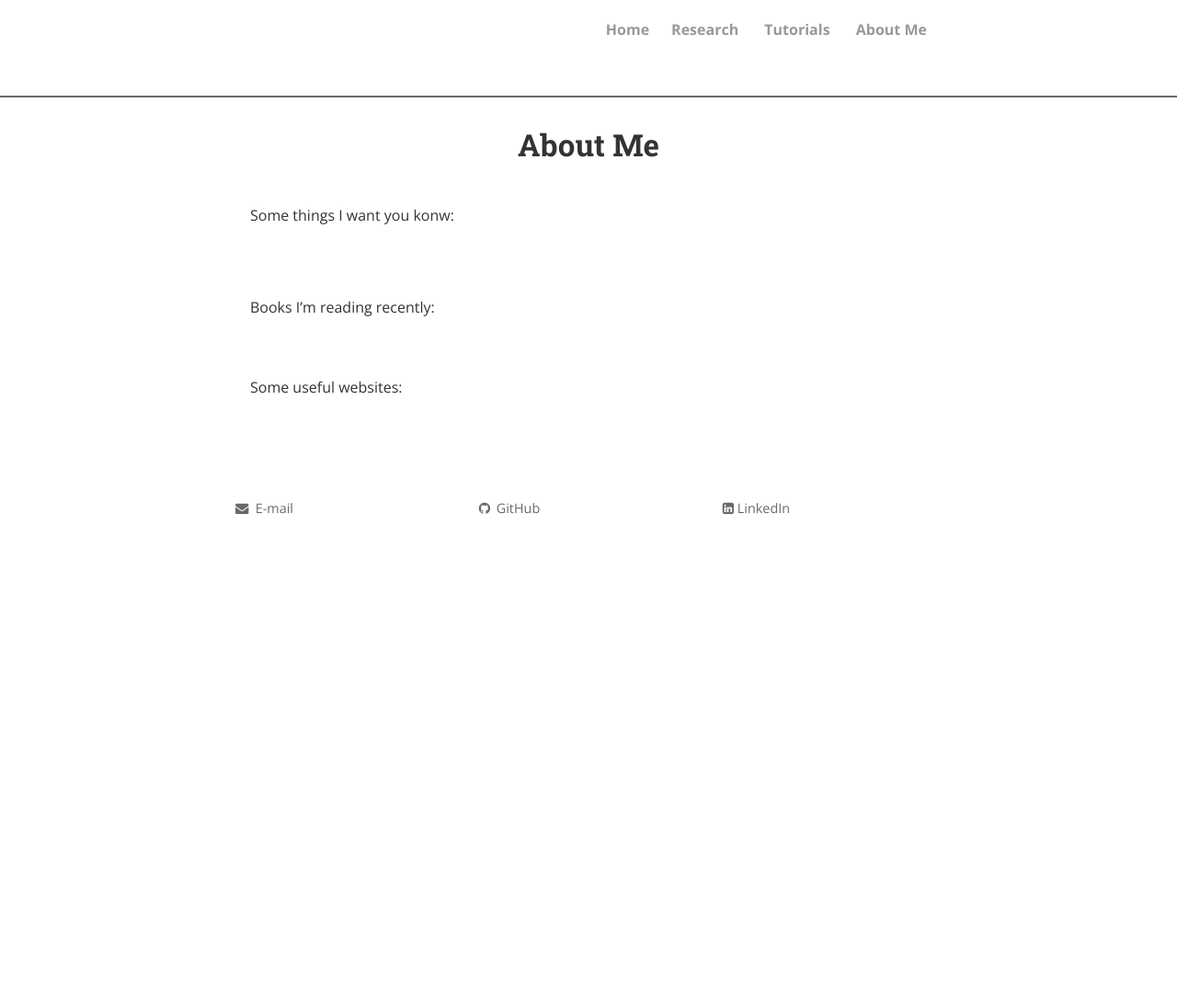
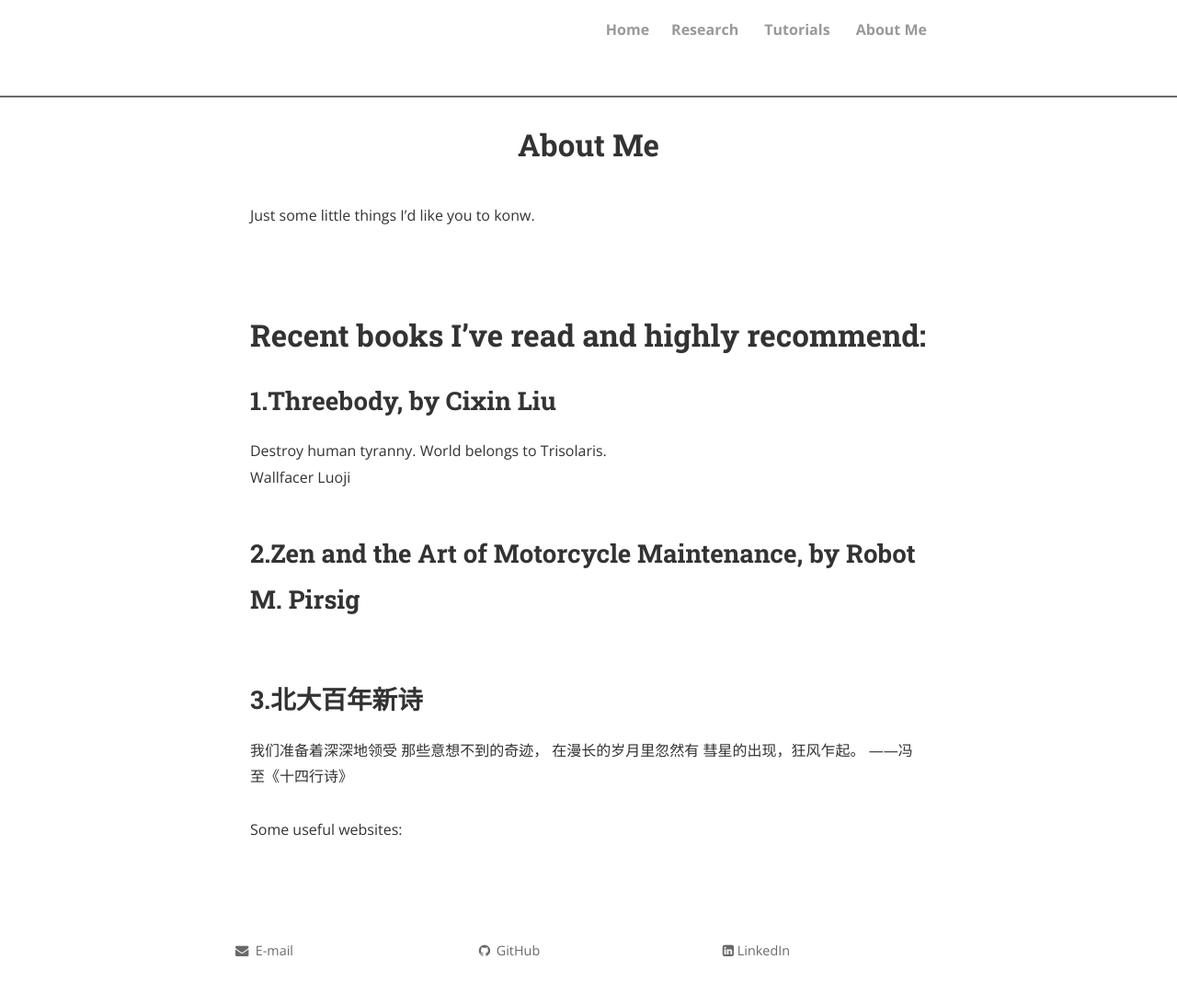
Before and after one commit to Yunga-Wu/Yunga-Wu.github.io, a Jekyll site: the page built from about.md, in a window 1280 px wide. Shown: the whole page at 92% size. Built offline with Jekyll 4.4.1, drawn with Linux system fonts in a browser that asks for light colours; nearby versions of some CDN libraries; comment, search, counter and statistics services are not loaded; a style sheet for code colours, icons or effects is not loaded; before the commit the page ends 900 px from its top, so only the background shows below that.

Commit message:
Update about.md

```diff
--- a/about.md
+++ b/about.md
@@ -4,12 +4,23 @@ title: About Me
 permalink: /about/
 ---
 
-Some things I want you konw:
-
+Just some little things I'd like you to konw.
 
 <br>
 <br>
-Books I'm reading recently:
+# Recent books I've read and highly recommend:
+## 1.Threebody, by Cixin Liu
+Destroy human tyranny. World belongs to Trisolaris.
+Wallfacer Luoji
+<br>
+## 2.Zen and the Art of Motorcycle Maintenance, by Robot M. Pirsig
+<br>
+## 3.北大百年新诗
+我们准备着深深地领受
+那些意想不到的奇迹，
+在漫长的岁月里忽然有
+彗星的出现，狂风乍起。
+——冯至《十四行诗》
 <br>
 <br>
 Some useful websites:
```
